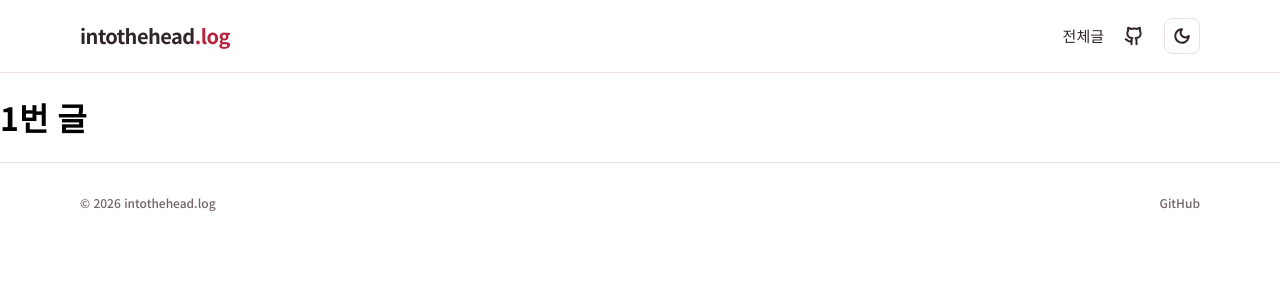
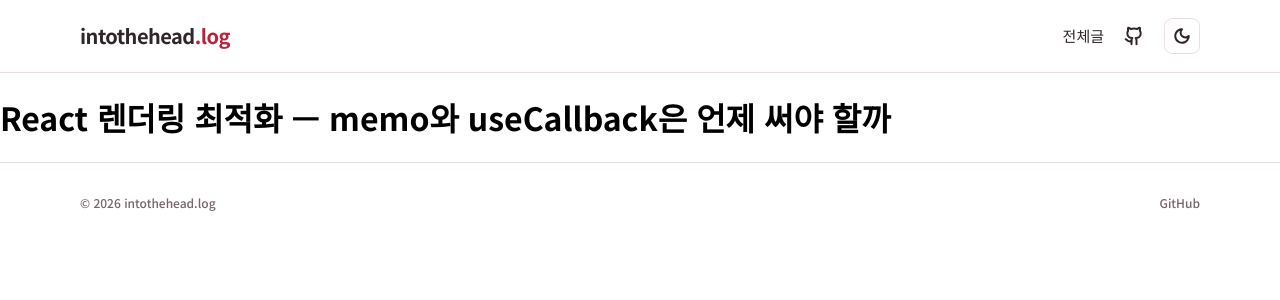
Before and after one commit to intothehead/intothehead.log, a Next.js app: page /posts/1 in a window 1280 px wide. Shown: the top 300 px of the page. Built offline with nearby package versions, Linux system fonts and the light colour scheme.

Commit message:
번호로 글을 찾고 없는 번호는 404 보여 주기

```diff
--- a/app/posts/[id]/page.tsx
+++ b/app/posts/[id]/page.tsx
@@ -1,4 +1,5 @@
 import { posts } from "@/data/posts";
+import { notFound } from "next/navigation";
 
 type PostDetailProps = {
   params: Promise<{ id: string }>;
@@ -10,9 +11,15 @@ export function generateStaticParams() {
 
 export default async function PostDetail({ params }: PostDetailProps) {
   const { id } = await params;
+  const post = posts.find((item) => String(item.id) === id);
+
+  if (!post) {
+    notFound();
+  }
+
   return (
     <main>
-      <h1>{id}번 글</h1>
+      <h1>{post.title}</h1>
     </main>
   );
 }
```
